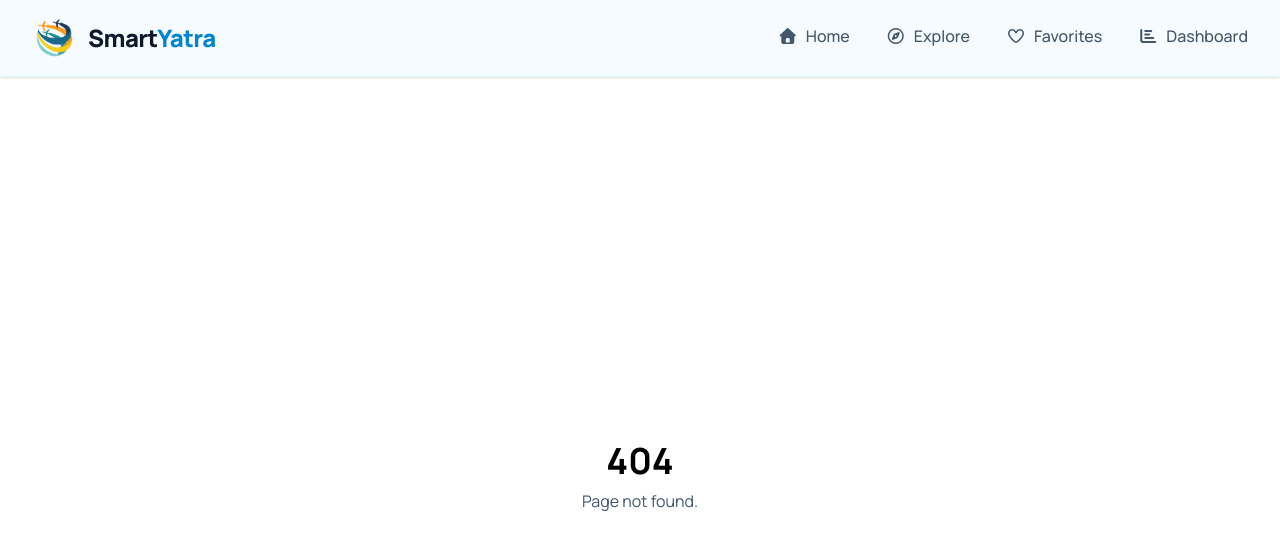
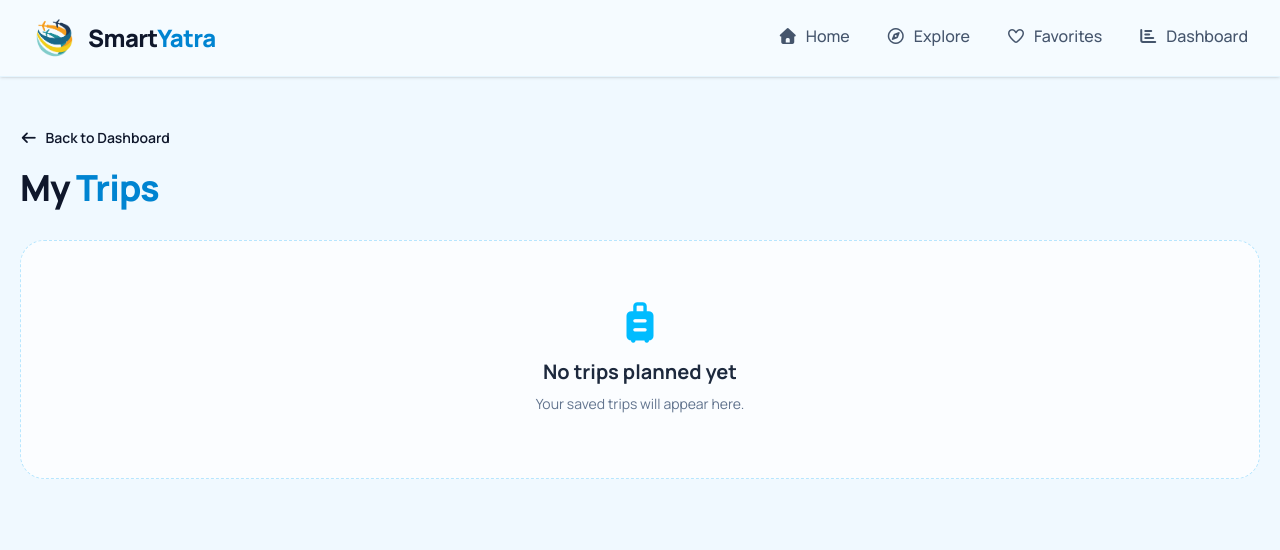
Before and after one commit to leosum1t/SmartTrip, a React (Vite) app: page /trips in a window 1280 px wide. Before the commit this address had no page. Shown: the top 550 px of the page. Built offline with nearby package versions, Linux system fonts and the light colour scheme.

Commit message:
feat: add trips management page and navigation

```diff
--- a/src/App.jsx
+++ b/src/App.jsx
@@ -7,6 +7,7 @@ import Dashboard from "./pages/Dashboard"
 import NotFound from "./pages/NotFound"
 import DestinationDetails from "./pages/DestinationDetails"
 import TripPlanner from "./pages/TripPlanner"
+import Trips from "./pages/Trips"
 
 function App() {
   return (
@@ -19,6 +20,7 @@ function App() {
         <Route path="/dashboard" element={<Dashboard />} />
         <Route path="/destination/:id" element={<DestinationDetails />} />
         <Route path="/trip-planner" element={<TripPlanner />} />
+        <Route path="/trips" element={<Trips />} />
         <Route path="*" element={<NotFound />} />
       </Routes>
     </BrowserRouter>
--- a/src/pages/Dashboard.jsx
+++ b/src/pages/Dashboard.jsx
@@ -2,10 +2,12 @@ import TripCard from "../components/TripCard"
 import { useEffect, useState } from "react"
 import { getFavorites } from "../utils/favoriteUtils"
 import { getTrips } from "../utils/tripUtils"
+import { useNavigate } from "react-router-dom"
 
 function Dashboard() {
   const [favorites, setFavorites] = useState([])
   const [trips, setTrips] = useState([])
+  const navigate = useNavigate()
 
   useEffect(() => {
     setFavorites(getFavorites())
@@ -59,8 +61,9 @@ function Dashboard() {
             </div>
           </div>
 
-          <div className="group relative overflow-hidden rounded-3xl border border-sky-100 bg-gradient-to-br from-white to-sky-50 p-6 shadow-sm transition duration-300 hover:-translate-y-1 hover:shadow-md">
-            <div className="absolute -right-6 -top-6 h-24 w-24 rounded-full bg-sky-100/70"></div>
+          <div onClick={() => navigate("/trips")}
+          className="group relative cursor-pointer overflow-hidden rounded-3xl border border-sky-100 bg-gradient-to-br from-white to-sky-50 p-6 shadow-sm transition duration-300 hover:-translate-y-1 hover:shadow-md">
+
 
             <div className="relative flex items-center justify-between">
               <div className="flex h-12 w-12 items-center justify-center rounded-2xl bg-sky-100 text-sky-600 shadow-sm">
--- /dev/null
+++ b/src/pages/Trips.jsx
@@ -0,0 +1,75 @@
+import { useEffect, useState } from "react"
+import { getTrips } from "../utils/tripUtils"
+import TripCard from "../components/TripCard"
+import { useNavigate } from "react-router-dom"
+
+function Trips() {
+  const [trips, setTrips] = useState([])
+  const navigate = useNavigate()
+
+  useEffect(() => {
+    setTrips(getTrips())
+  }, [])
+
+  const upcomingTrips = trips
+    .filter((trip) => new Date(trip.startDate) >= new Date())
+    .sort((a, b) => new Date(a.startDate) - new Date(b.startDate))
+
+  const pastTrips = trips
+    .filter((trip) => new Date(trip.startDate) < new Date())
+    .sort((a, b) => new Date(b.startDate) - new Date(a.startDate))
+
+  return (
+    <main className="min-h-screen bg-sky-50 px-5 py-12">
+      <div className="mx-auto max-w-7xl">
+
+        <button onClick={() => navigate("/dashboard")}
+        className="mb-5 inline-flex cursor-pointer items-center gap-2 text-sm font-semibold text-slate-900 transition duration-200 hover:text-sky-600">
+        <i className="fa-solid fa-arrow-left"></i>
+        Back to Dashboard
+        </button>
+
+        <div className="mb-8">
+          <h1 className="text-3xl font-extrabold tracking-tight text-slate-900 md:text-4xl">
+            My <span className="text-sky-600">Trips</span>
+          </h1>
+        </div>
+
+        {upcomingTrips.length > 0 && (
+          <section>
+            <h2 className="mb-5 text-xl font-bold text-slate-900">Upcoming Trips</h2>
+
+            <div className="grid gap-6 lg:grid-cols-2">
+              {upcomingTrips.map((trip) => (
+                <TripCard key={trip.id} trip={trip} />
+              ))}
+            </div>
+          </section>
+        )}
+
+        {pastTrips.length > 0 && (
+          <section className="mt-10">
+            <h2 className="mb-5 text-xl font-bold text-slate-900">Past Trips</h2>
+
+            <div className="grid gap-6 lg:grid-cols-2">
+              {pastTrips.map((trip) => (
+                <TripCard key={trip.id} trip={trip} />
+              ))}
+            </div>
+          </section>
+        )}
+
+        {trips.length === 0 && (
+          <div className="rounded-3xl border border-dashed border-sky-200 bg-white/70 px-6 py-16 text-center">
+            <i className="fa-solid fa-suitcase-rolling text-4xl text-sky-400"></i>
+            <h2 className="mt-4 text-xl font-bold text-slate-800">No trips planned yet</h2>
+            <p className="mt-2 text-sm text-slate-500">Your saved trips will appear here.</p>
+          </div>
+        )}
+
+      </div>
+    </main>
+  )
+}
+
+export default Trips
```
